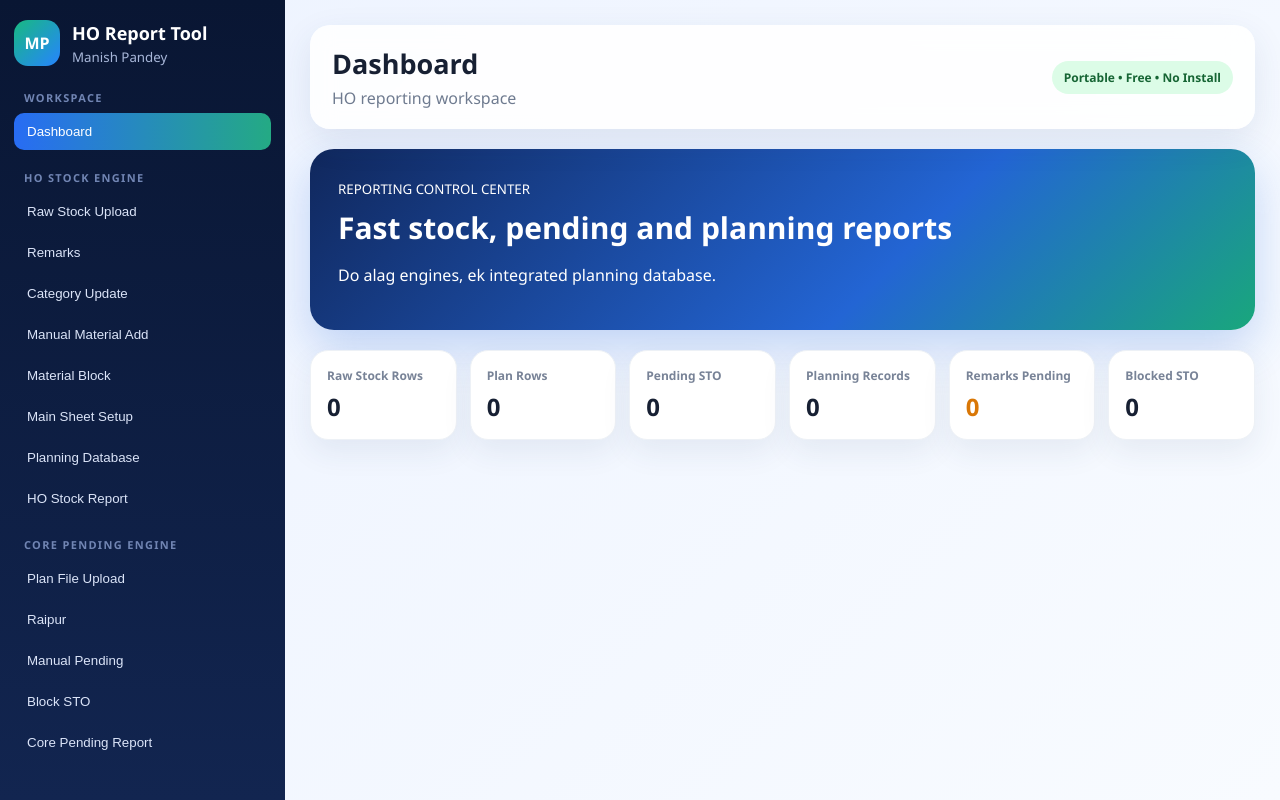
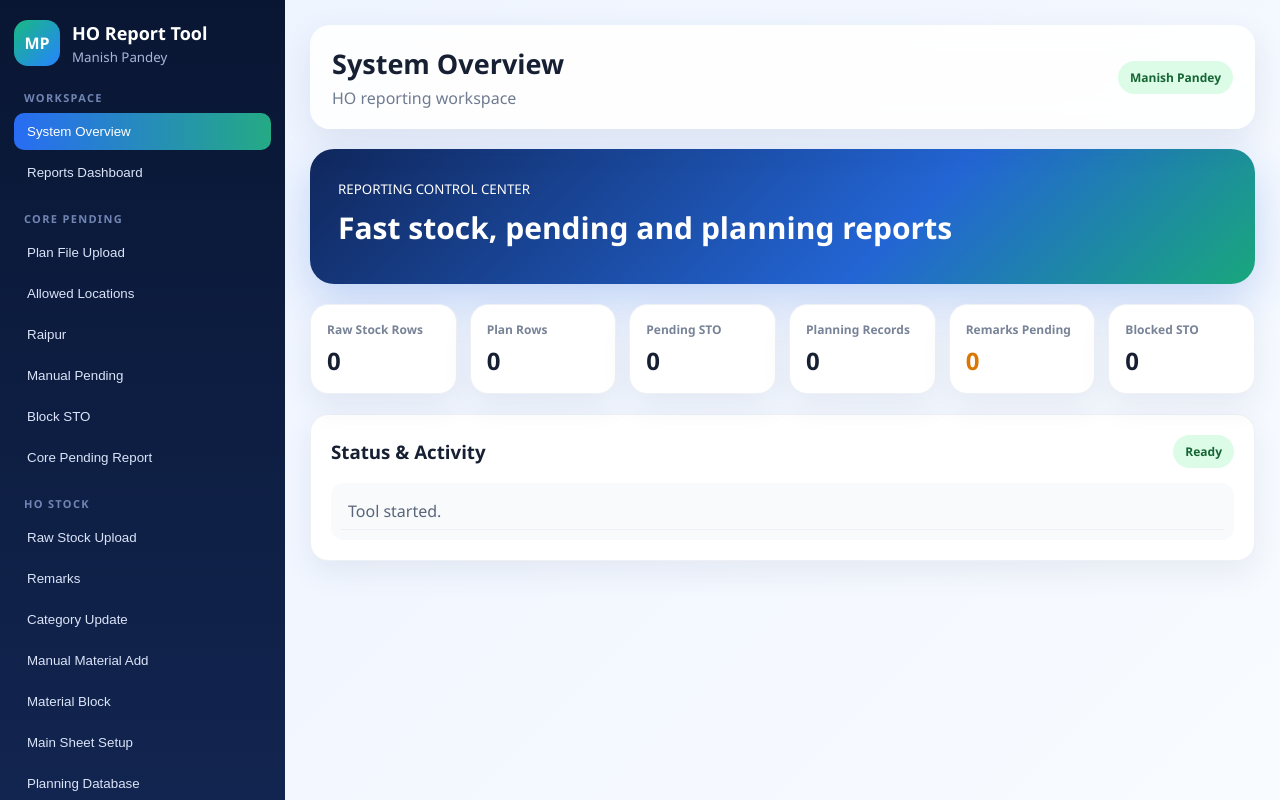
Before and after one commit to Manishreports/HO-Report-Tool-final, a plain HTML site: page index.html in a window 1280 px wide. Drawn offline with Linux system fonts and the light colour scheme; a script that the page names is missing.

Commit message:
Add team release with UI and workflow updates

```diff
--- a/index.html
+++ b/index.html
@@ -1,59 +1,127 @@
-<!doctype html><html lang="hi"><head><meta charset="utf-8"><meta name="viewport" content="width=device-width,initial-scale=1">
-<title>HO Report Tool V7</title>
+<!doctype html>
+<html lang="hi">
+<head>
+  <meta charset="utf-8">
+  <meta name="viewport" content="width=device-width,initial-scale=1">
+  <title>HO Report Tool - Manish Pandey</title>
   <script src="https://cdn.jsdelivr.net/npm/xlsx@0.18.5/dist/xlsx.full.min.js"></script>
-<link rel="stylesheet" href="css/theme.css"></head><body>
-<div class="app"><aside class="side">
+  <link rel="stylesheet" href="css/theme.css">
+</head>
+<body>
+<div class="app">
+  <aside class="side">
     <div class="brand">
       <div class="mark">MP</div>
+      <div><b>HO Report Tool</b><small>Manish Pandey</small></div>
+    </div>
 
-    <div>
-        <b>HO Report Tool</b>
+    <div class="label">WORKSPACE</div>
+    <button class="nav active" data-p="overview">System Overview</button>
+    <button class="nav" data-p="reports-dashboard">Reports Dashboard</button>
 
-        <small>Manish Pandey</small>
+    <div class="label">CORE PENDING</div>
+    <button class="nav" data-p="plan">Plan File Upload</button>
+    <button class="nav" data-p="allowed-locations">Allowed Locations</button>
+    <button class="nav" data-p="raipur">Raipur</button>
+    <button class="nav" data-p="mpending">Manual Pending</button>
+    <button class="nav" data-p="bsto">Block STO</button>
+    <button class="nav" data-p="core">Core Pending Report</button>
+
+    <div class="label">HO STOCK</div>
+    <button class="nav" data-p="stock">Raw Stock Upload</button>
+    <button class="nav" data-p="remarks">Remarks</button>
+    <button class="nav" data-p="category">Category Update</button>
+    <button class="nav" data-p="manual">Manual Material Add</button>
+    <button class="nav" data-p="mblock">Material Block</button>
+    <button class="nav" data-p="setup">Main Sheet Setup</button>
+    <button class="nav" data-p="planning">Planning Database</button>
+    <button class="nav" data-p="horeport">HO Stock Report</button>
+
+    <div class="label">TOTAL STOCK WORKING</div>
+    <button class="nav" data-p="total-stock">Total Stock Upload</button>
+    <button class="nav" data-p="total-stock-preview">Total Stock Preview</button>
+  </aside>
+
+  <main class="main">
+    <header class="top">
+      <div><h1 id="title">System Overview</h1><p id="sub">HO reporting workspace</p></div>
+      <span class="pill">Manish Pandey</span>
+    </header>
+
+    <section id="overview" class="page active">
+      <div class="hero"><small>REPORTING CONTROL CENTER</small><h2>Fast stock, pending and planning reports</h2></div>
+      <div class="metrics">
+        <div class="metric"><span>Raw Stock Rows</span><strong id="dStock">0</strong></div>
+        <div class="metric"><span>Plan Rows</span><strong id="dPlan">0</strong></div>
+        <div class="metric"><span>Pending STO</span><strong id="dSto">0</strong></div>
+        <div class="metric"><span>Planning Records</span><strong id="dPlanning">0</strong></div>
+        <div class="metric warn"><span>Remarks Pending</span><strong id="dRem">0</strong></div>
+        <div class="metric"><span>Blocked STO</span><strong id="dBlock">0</strong></div>
       </div>
+      <div class="panel"><div class="head"><h3>Status & Activity</h3><span id="stockStatus" class="pill">Ready</span></div><div id="log" class="activity"><div>Tool started.</div></div></div>
+    </section>
+
+    <section id="reports-dashboard" class="page">
+      <div class="panel empty-state"><h3>Reports Dashboard</h3><p>Yahan future me 10-12 report dashboards add honge.</p></div>
+    </section>
+
+    <section id="plan" class="page">
+      <div class="metrics">
+        <div class="metric"><span>Plan Rows</span><strong id="pRows">0</strong></div><div class="metric"><span>Core Pending Rows</span><strong id="cRows">0</strong></div><div class="metric"><span>Pending STO</span><strong id="cSto">0</strong></div><div class="metric"><span>Raipur Rows</span><strong id="rCount">0</strong></div><div class="metric"><span>Manual Pending</span><strong id="mpCount">0</strong></div><div class="metric"><span>Block STO</span><strong id="bsCount">0</strong></div>
       </div>
-<div class="label">WORKSPACE</div><button class="nav active" data-p="dash">Dashboard</button>
-<div class="label">HO STOCK ENGINE</div>
-<button class="nav" data-p="stock">Raw Stock Upload</button><button class="nav" data-p="remarks">Remarks</button><button class="nav" data-p="category">Category Update</button><button class="nav" data-p="manual">Manual Material Add</button><button class="nav" data-p="mblock">Material Block</button><button class="nav" data-p="setup">Main Sheet Setup</button><button class="nav" data-p="planning">Planning Database</button><button class="nav" data-p="horeport">HO Stock Report</button>
-<div class="label">CORE PENDING ENGINE</div>
-<button class="nav" data-p="plan">Plan File Upload</button><button class="nav" data-p="raipur">Raipur</button><button class="nav" data-p="mpending">Manual Pending</button><button class="nav" data-p="bsto">Block STO</button><button class="nav" data-p="core">Core Pending Report</button>
-</aside><main class="main">
-<header class="top"><div><h1 id="title">Dashboard</h1><p id="sub">HO reporting workspace</p></div><span class="pill">Portable • Free • No Install</span></header>
+      <div class="panel"><div class="head"><h3>Upload Plan File</h3></div><div class="drop"><input id="planFile" type="file" accept=".xlsx,.xls,.csv" hidden><button id="planBtn" class="btn primary">Choose Plan File</button></div><div class="progressbox"><div class="prow"><span id="ppText">Waiting...</span><b id="ppPct">0%</b></div><div class="track"><div id="ppBar"></div></div><small id="ppDet">Rows loaded: 0 | Pending: 0</small></div></div>
+      <div class="panel"><div class="head"><h3>Plan Preview</h3><div class="table-controls">Show <select id="planPreviewLimit" class="limit-select"><option>5</option><option>10</option><option>50</option></select></div></div><div class="tablewrap compact"><table id="planTable"><thead></thead><tbody></tbody></table></div></div>
+    </section>
 
-<section id="dash" class="page active"><div class="hero"><small>REPORTING CONTROL CENTER</small><h2>Fast stock, pending and planning reports</h2><p>Do alag engines, ek integrated planning database.</p></div><div class="metrics">
-<div class="metric"><span>Raw Stock Rows</span><strong id="dStock">0</strong></div><div class="metric"><span>Plan Rows</span><strong id="dPlan">0</strong></div><div class="metric"><span>Pending STO</span><strong id="dSto">0</strong></div><div class="metric"><span>Planning Records</span><strong id="dPlanning">0</strong></div><div class="metric warn"><span>Remarks Pending</span><strong id="dRem">0</strong></div><div class="metric"><span>Blocked STO</span><strong id="dBlock">0</strong></div></div></section>
+    <section id="allowed-locations" class="page"><div class="panel"><div class="head"><div><h3>Allowed Locations</h3><p>Sirf yahi Location values Core Pending me process hongi.</p></div><div class="rec">Records: <b id="allowedLocationCount">0</b></div></div><div class="toolbar"><input id="allowedLocationInput" class="inline-input" placeholder="Location e.g. MAIN"><button id="addAllowedLocation" class="btn primary">Add Location</button></div><div class="tablewrap compact"><table id="allowedLocationTable"><thead><tr><th>Location</th><th>Action</th></tr></thead><tbody></tbody></table></div></div></section>
 
-<section id="stock" class="page"><div class="metrics"><div class="metric"><span>Raw Rows</span><strong id="sRaw">0</strong></div><div class="metric"><span>Manual Rows</span><strong id="sManual">0</strong></div><div class="metric"><span>Working Rows</span><strong id="sWork">0</strong></div><div class="metric warn"><span>Remarks Pending</span><strong id="sRem">0</strong></div></div>
-<div class="two"><div class="panel"><div class="head"><h3>Upload Raw Stock Excel</h3></div><div class="drop"><input id="stockFile" type="file" accept=".xlsx,.xls,.csv" hidden><button id="stockBtn" class="btn primary">Choose Excel File</button><p>.xlsx / .xls / .csv</p></div><div class="progressbox"><div class="prow"><span id="spText">Waiting...</span><b id="spPct">0%</b></div><div class="track"><div id="spBar"></div></div><small id="spDet">Rows loaded: 0 | Pending: 0</small></div></div><div class="panel"><div class="head"><h3>Status</h3><span id="stockStatus" class="pill">Ready</span></div><div id="log" class="activity"><div>Tool started.</div></div></div></div><div class="panel"><div class="head"><div><h3>Raw Preview</h3><p>First 50 rows only</p></div><button id="clearStock" class="btn danger">Clear Raw</button></div><div class="tablewrap"><table id="stockTable"><thead></thead><tbody></tbody></table></div></div></section>
+    <section id="raipur" class="page"><div class="panel"><div class="head"><h3>Raipur</h3><div class="rec">Records: <b id="rRecords">0</b></div></div><textarea id="rPaste" placeholder="Plant&#9;Material No.&#9;Description&#9;Qty"></textarea><button id="rBtn" class="btn primary">Replace Raipur Data</button><div class="tablewrap compact"><table id="rTable"><thead><tr><th>Plant</th><th>Material No.</th><th>Description</th><th>Qty</th></tr></thead><tbody></tbody></table></div></div></section>
 
-<section id="remarks" class="page"><div class="panel"><div class="head"><div><h3>Remarks</h3><p>Plant + Storage Location. `delete` excludes data.</p></div><div class="rec">Records: <b id="remCount">0</b> | Pending: <b id="remPend">0</b></div></div><div class="toolbar"><button id="syncRem" class="btn primary">Sync</button><button id="saveRem" class="btn success">Save Remarks</button></div><div id="remNotice" class="notice hidden"></div><div class="tablewrap"><table id="remTable"><thead><tr><th>Plant</th><th>Storage Location</th><th>Remarks</th><th>Action</th></tr></thead><tbody></tbody></table></div></div></section>
+    <section id="mpending" class="page"><div class="panel"><div class="head"><h3>Manual Pending</h3><div class="rec">Records: <b id="mpRecords">0</b></div></div><textarea id="mpPaste" placeholder="STO Number"></textarea><button id="mpBtn" class="btn primary">Replace Manual Pending</button></div></section>
+
+    <section id="bsto" class="page"><div class="panel"><div class="head"><h3>Block STO</h3><div class="rec">Records: <b id="bsRecords">0</b></div></div><textarea id="bsPaste" placeholder="STO Number"></textarea><button id="bsBtn" class="btn primary">Add Block STO</button><div class="tablewrap compact"><table id="bsTable"><thead><tr><th>STO Number</th><th>Action</th></tr></thead><tbody></tbody></table></div></div></section>
+
+    <section id="core" class="page">
+      <div id="coreSummary" class="dynamic-metrics"></div>
+      <div class="panel"><div class="head"><h3>Core Pending Report</h3><div class="table-controls">Show <select id="coreLimit" class="limit-select"><option>5</option><option>10</option><option>50</option></select></div></div><div class="toolbar"><button id="buildCore" class="btn primary">Build Core Pending</button><button id="sendPlan" class="btn success">Send Data to Plan</button></div><div id="coreInfo" class="notice">Report not built.</div><div class="tablewrap compact"><table id="coreTable"><thead></thead><tbody></tbody></table></div></div>
+    </section>
+
+    <section id="stock" class="page">
+      <div class="metrics"><div class="metric"><span>Raw Rows</span><strong id="sRaw">0</strong></div><div class="metric"><span>Manual Rows</span><strong id="sManual">0</strong></div><div class="metric"><span>Working Rows</span><strong id="sWork">0</strong></div><div class="metric warn"><span>Remarks Pending</span><strong id="sRem">0</strong></div></div>
+      <div class="panel"><div class="head"><h3>Upload Raw Stock Excel</h3></div><div class="drop"><input id="stockFile" type="file" accept=".xlsx,.xls,.csv" hidden><button id="stockBtn" class="btn primary">Choose Excel File</button><p>.xlsx / .xls / .csv</p></div><div class="progressbox"><div class="prow"><span id="spText">Waiting...</span><b id="spPct">0%</b></div><div class="track"><div id="spBar"></div></div><small id="spDet">Rows loaded: 0 | Pending: 0</small></div></div>
+      <div class="panel"><div class="head"><div><h3>Raw Preview</h3></div><div class="table-controls">Show <select id="stockPreviewLimit" class="limit-select"><option>5</option><option>10</option><option>50</option></select><button id="clearStock" class="btn danger">Clear Raw</button></div></div><div class="tablewrap compact"><table id="stockTable"><thead></thead><tbody></tbody></table></div></div>
+    </section>
+
+    <section id="remarks" class="page"><div class="panel"><div class="head"><div><h3>Remarks</h3><p>Plant + Storage Location. `delete` excludes data.</p></div><div class="rec">Records: <b id="remCount">0</b> | Pending: <b id="remPend">0</b></div></div><div class="toolbar"><button id="syncRem" class="btn primary">Sync</button><button id="saveRem" class="btn success">Save Remarks</button></div><div id="remNotice" class="notice hidden"></div><div class="tablewrap compact"><table id="remTable"><thead><tr><th>Plant</th><th>Storage Location</th><th>Remarks</th><th>Action</th></tr></thead><tbody></tbody></table></div></div></section>
 
     <section id="category" class="page"><div class="panel"><div class="head"><h3>Category Update</h3><div class="rec">Records: <b id="catCount">0</b></div></div><textarea id="catPaste" placeholder="Material No.&#9;Description&#9;Category"></textarea><button id="catBtn" class="btn primary">Replace Category Data</button><div id="catNotice" class="notice hidden"></div></div></section>
 
-<section id="manual" class="page"><div class="panel"><div class="head"><h3>Manual Material Add</h3><div class="rec">Records: <b id="manCount">0</b></div></div><div class="toolbar"><button id="addMan" class="btn primary">Add Row</button><button id="saveMan" class="btn success">Save</button></div><div class="tablewrap"><table id="manTable"><thead></thead><tbody></tbody></table></div></div></section>
+    <section id="manual" class="page"><div class="panel"><div class="head"><h3>Manual Material Add</h3><div class="rec">Records: <b id="manCount">0</b></div></div><div class="toolbar"><button id="addMan" class="btn primary">Add Row</button><button id="saveMan" class="btn success">Save</button></div><div class="tablewrap compact"><table id="manTable"><thead></thead><tbody></tbody></table></div></div></section>
 
-<section id="mblock" class="page"><div class="panel"><div class="head"><h3>Material Block</h3><div class="rec">Records: <b id="mbCount">0</b></div></div><div class="toolbar"><button id="addMb" class="btn primary">Add Row</button><button id="saveMb" class="btn success">Save</button></div><div class="tablewrap"><table id="mbTable"><thead><tr><th>Material</th><th>Material Description</th><th>Action</th></tr></thead><tbody></tbody></table></div></div></section>
+    <section id="mblock" class="page"><div class="panel"><div class="head"><h3>Material Block</h3><div class="rec">Records: <b id="mbCount">0</b></div></div><div class="toolbar"><button id="addMb" class="btn primary">Add Row</button><button id="saveMb" class="btn success">Save</button></div><div class="tablewrap compact"><table id="mbTable"><thead><tr><th>Material</th><th>Material Description</th><th>Action</th></tr></thead><tbody></tbody></table></div></div></section>
 
-<section id="setup" class="page"><div class="panel"><div class="head"><div><h3>Main Sheet Setup</h3><p>Dynamic order aur plan chain</p></div><div class="rec">Rows: <b id="setupCount">0</b></div></div><button id="addSetup" class="btn primary">Add Row</button><div class="tablewrap"><table id="setupTable"><thead><tr><th>Order</th><th>Remarks Name</th><th>Show</th><th>Plan Source</th><th>Previous Pending Source</th><th>Action</th></tr></thead><tbody></tbody></table></div></div></section>
+    <section id="setup" class="page"><div class="panel"><div class="head"><div><h3>Main Sheet Setup</h3><p>Dynamic order aur plan chain</p></div><div class="rec">Rows: <b id="setupCount">0</b></div></div><button id="addSetup" class="btn primary">Add Row</button><div class="tablewrap compact"><table id="setupTable"><thead><tr><th>Order</th><th>Remarks Name</th><th>Show</th><th>Plan Source</th><th>Previous Pending Source</th><th>Action</th></tr></thead><tbody></tbody></table></div></div></section>
 
-<section id="planning" class="page"><div class="panel"><div class="head"><h3>Planning Database</h3><div class="rec">Records: <b id="planDbCount">0</b></div></div><div class="tablewrap"><table id="planningTable"><thead><tr><th>Plan Name</th><th>Material No.</th><th>Description</th><th>Qty</th><th>Action</th></tr></thead><tbody></tbody></table></div></div></section>
+    <section id="planning" class="page"><div id="planningSummary" class="dynamic-metrics"></div><div class="panel"><div class="head"><h3>Planning Database</h3><div class="table-controls"><span class="rec">Records: <b id="planDbCount">0</b></span>Show <select id="planningLimit" class="limit-select"><option>5</option><option>10</option><option>50</option></select></div></div><div class="tablewrap compact"><table id="planningTable"><thead><tr><th>Plan Name</th><th>Material No.</th><th>Description</th><th>Qty</th><th>Action</th></tr></thead><tbody></tbody></table></div></div></section>
 
-<section id="horeport" class="page"><div class="panel"><div class="head"><h3>HO Stock Report</h3><span class="pill">4 Sheets</span></div><div class="toolbar"><button id="genHo" class="btn primary">Generate Report</button><button id="downHo" class="btn success">Download Excel</button></div><div id="hoInfo" class="notice">Report not generated.</div><div class="tabs"><button class="tab active" data-t="piv">Pivot Sheet</button><button class="tab" data-t="mainr">Main Sheet</button><button class="tab" data-t="sigr">Signature</button><button class="tab" data-t="finr">Final</button></div><div id="piv" class="tabp active"><div class="tablewrap"><table id="pivTable"><thead></thead><tbody></tbody></table></div></div><div id="mainr" class="tabp"><div class="tablewrap"><table id="mainTable"><thead></thead><tbody></tbody></table></div></div><div id="sigr" class="tabp"><div class="tablewrap"><table id="sigTable"><thead></thead><tbody></tbody></table></div></div><div id="finr" class="tabp"><div class="tablewrap"><table id="finTable"><thead></thead><tbody></tbody></table></div></div></div></section>
+    <section id="horeport" class="page"><div class="panel"><div class="head"><h3>HO Stock Report</h3><span class="pill">4 Sheets</span></div><div class="toolbar"><button id="genHo" class="btn primary">Generate Report</button><button id="downHo" class="btn success">Download Excel</button></div><div id="hoInfo" class="notice">Report not generated.</div><div class="tabs"><button class="tab active" data-t="piv">Pivot Sheet</button><button class="tab" data-t="mainr">Main Sheet</button><button class="tab" data-t="sigr">Signature</button><button class="tab" data-t="finr">Final</button></div>
+      <div id="piv" class="tabp active"><div class="report-control">Show <select id="pivotLimit" class="limit-select"><option>5</option><option>10</option><option>50</option></select></div><div class="tablewrap compact"><table id="pivTable"><thead></thead><tbody></tbody></table></div></div>
+      <div id="mainr" class="tabp"><div class="report-control">Show <select id="mainLimit" class="limit-select"><option>5</option><option>10</option><option>50</option></select></div><div class="tablewrap compact"><table id="mainTable"><thead></thead><tbody></tbody></table></div></div>
+      <div id="sigr" class="tabp"><div class="report-control">Show <select id="signatureLimit" class="limit-select"><option>5</option><option>10</option><option>50</option></select></div><div class="tablewrap compact"><table id="sigTable"><thead></thead><tbody></tbody></table></div></div>
+      <div id="finr" class="tabp"><div class="report-control">Show <select id="finalLimit" class="limit-select"><option>5</option><option>10</option><option>50</option></select></div><div class="tablewrap compact"><table id="finTable"><thead></thead><tbody></tbody></table></div></div>
+    </div></section>
 
-<section id="plan" class="page"><div class="metrics"><div class="metric"><span>Plan Rows</span><strong id="pRows">0</strong></div><div class="metric"><span>Core Pending Rows</span><strong id="cRows">0</strong></div><div class="metric"><span>Pending STO</span><strong id="cSto">0</strong></div><div class="metric"><span>Raipur Rows</span><strong id="rCount">0</strong></div><div class="metric"><span>Manual Pending</span><strong id="mpCount">0</strong></div><div class="metric"><span>Block STO</span><strong id="bsCount">0</strong></div></div><div class="panel"><div class="head"><h3>Upload Plan File</h3></div><div class="drop"><input id="planFile" type="file" accept=".xlsx,.xls,.csv" hidden><button id="planBtn" class="btn primary">Choose Plan File</button></div><div class="progressbox"><div class="prow"><span id="ppText">Waiting...</span><b id="ppPct">0%</b></div><div class="track"><div id="ppBar"></div></div><small id="ppDet">Rows loaded: 0 | Pending: 0</small></div></div><div class="panel"><div class="head"><h3>Plan Preview</h3></div><div class="tablewrap"><table id="planTable"><thead></thead><tbody></tbody></table></div></div></section>
+    <section id="total-stock" class="page"><div class="metrics"><div class="metric"><span>Total Stock Rows</span><strong id="totalStockCount">0</strong></div><div class="metric"><span>Columns</span><strong id="totalStockColumns">0</strong></div></div><div class="panel"><div class="head"><div><h3>Total Stock Upload</h3><p>Abhi sirf data pull hoga. Logic baad me add hoga.</p></div></div><div class="drop"><input id="totalStockFile" type="file" accept=".xlsx,.xls,.csv" hidden><button id="totalStockBtn" class="btn primary">Choose Total Stock File</button></div><div id="totalStockInfo" class="notice">No file uploaded.</div></div></section>
 
-<section id="raipur" class="page"><div class="panel"><div class="head"><h3>Raipur</h3><div class="rec">Records: <b id="rRecords">0</b></div></div><textarea id="rPaste" placeholder="Plant&#9;Material No.&#9;Description&#9;Qty"></textarea><button id="rBtn" class="btn primary">Replace Raipur Data</button><div class="tablewrap"><table id="rTable"><thead><tr><th>Plant</th><th>Material No.</th><th>Description</th><th>Qty</th></tr></thead><tbody></tbody></table></div></div></section>
+    <section id="total-stock-preview" class="page"><div class="panel"><div class="head"><h3>Total Stock Preview</h3><div class="table-controls">Show <select id="totalStockLimit" class="limit-select"><option>5</option><option>10</option><option>50</option></select></div></div><div class="tablewrap compact"><table id="totalStockTable"><thead></thead><tbody></tbody></table></div></div></section>
+  </main>
+</div>
 
-<section id="mpending" class="page"><div class="panel"><div class="head"><h3>Manual Pending</h3><div class="rec">Records: <b id="mpRecords">0</b></div></div><textarea id="mpPaste" placeholder="STO Number"></textarea><button id="mpBtn" class="btn primary">Replace Manual Pending</button></div></section>
-
-<section id="bsto" class="page"><div class="panel"><div class="head"><h3>Block STO</h3><div class="rec">Records: <b id="bsRecords">0</b></div></div><textarea id="bsPaste" placeholder="STO Number"></textarea><button id="bsBtn" class="btn primary">Add Block STO</button><div class="tablewrap"><table id="bsTable"><thead><tr><th>STO Number</th><th>Action</th></tr></thead><tbody></tbody></table></div></div></section>
-
-<section id="core" class="page"><div class="panel"><div class="head"><h3>Core Pending Report</h3><span class="pill">8 Columns</span></div><div class="toolbar"><button id="buildCore" class="btn primary">Build Core Pending</button><button id="sendPlan" class="btn success">Send Data to Plan</button></div><div id="coreInfo" class="notice">Report not built.</div><div class="tablewrap"><table id="coreTable"><thead></thead><tbody></tbody></table></div></div></section>
-</main></div>
 <div id="modal" class="modal hidden"><div class="mcard"><div class="mhead"><h3 id="mTitle">Input Required</h3><button id="mX" class="btn secondary">×</button></div><div id="mBody"></div><div class="mactions"><button id="mCancel" class="btn secondary">Cancel</button><button id="mSave" class="btn primary">Save</button></div></div></div><div id="toast" class="toast hidden"></div>
 
 <script src="js/core/state.js"></script>
 <script src="js/ui/navigation.js"></script>
+<script src="js/ui/table-pagination.js"></script>
 <script src="js/stock/raw-stock.js"></script>
 <script src="js/stock/remarks.js"></script>
 <script src="js/stock/category.js"></script>
@@ -61,10 +129,12 @@
 <script src="js/stock/material-block.js"></script>
 <script src="js/stock/main-setup.js"></script>
 <script src="js/planning/planning-database.js"></script>
+<script src="js/pending/allowed-locations.js"></script>
 <script src="js/pending/raipur.js"></script>
 <script src="js/pending/manual-pending.js"></script>
 <script src="js/pending/block-sto.js"></script>
 <script src="js/pending/core-pending.js"></script>
+<script src="js/total-stock/total-stock.js"></script>
 <script src="js/reports/report-controller.js"></script>
 <script src="js/reports/pivot-report.js"></script>
 <script src="js/reports/main-report.js"></script>
@@ -72,4 +142,5 @@
 <script src="js/reports/final-report.js"></script>
 <script src="js/reports/report-renderer.js"></script>
 <script src="js/core/app.js"></script>
-</body></html>
+</body>
+</html>
```
Also changed, not shown: 1 other file. Lines whose indentation alone changed are shown as unchanged.
